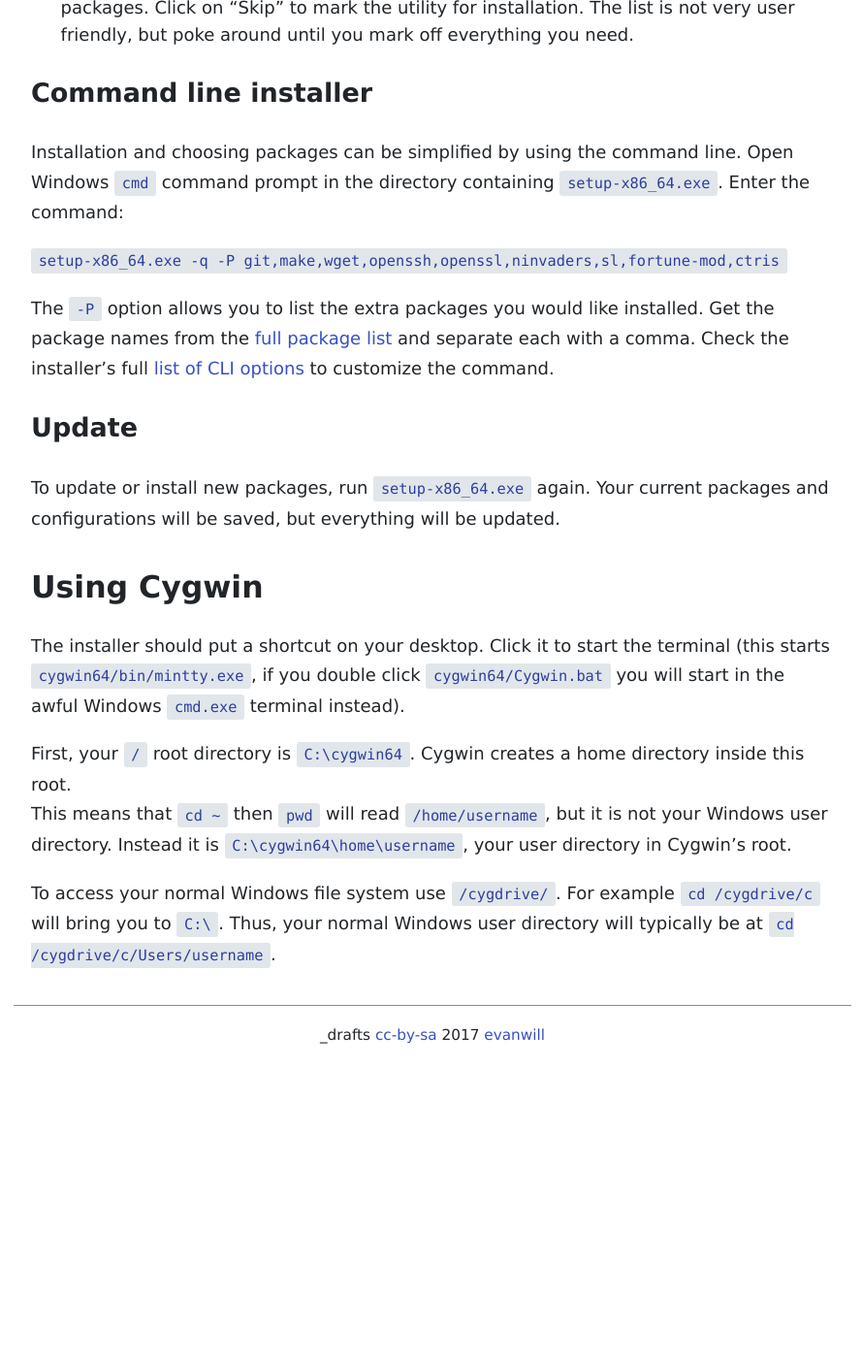
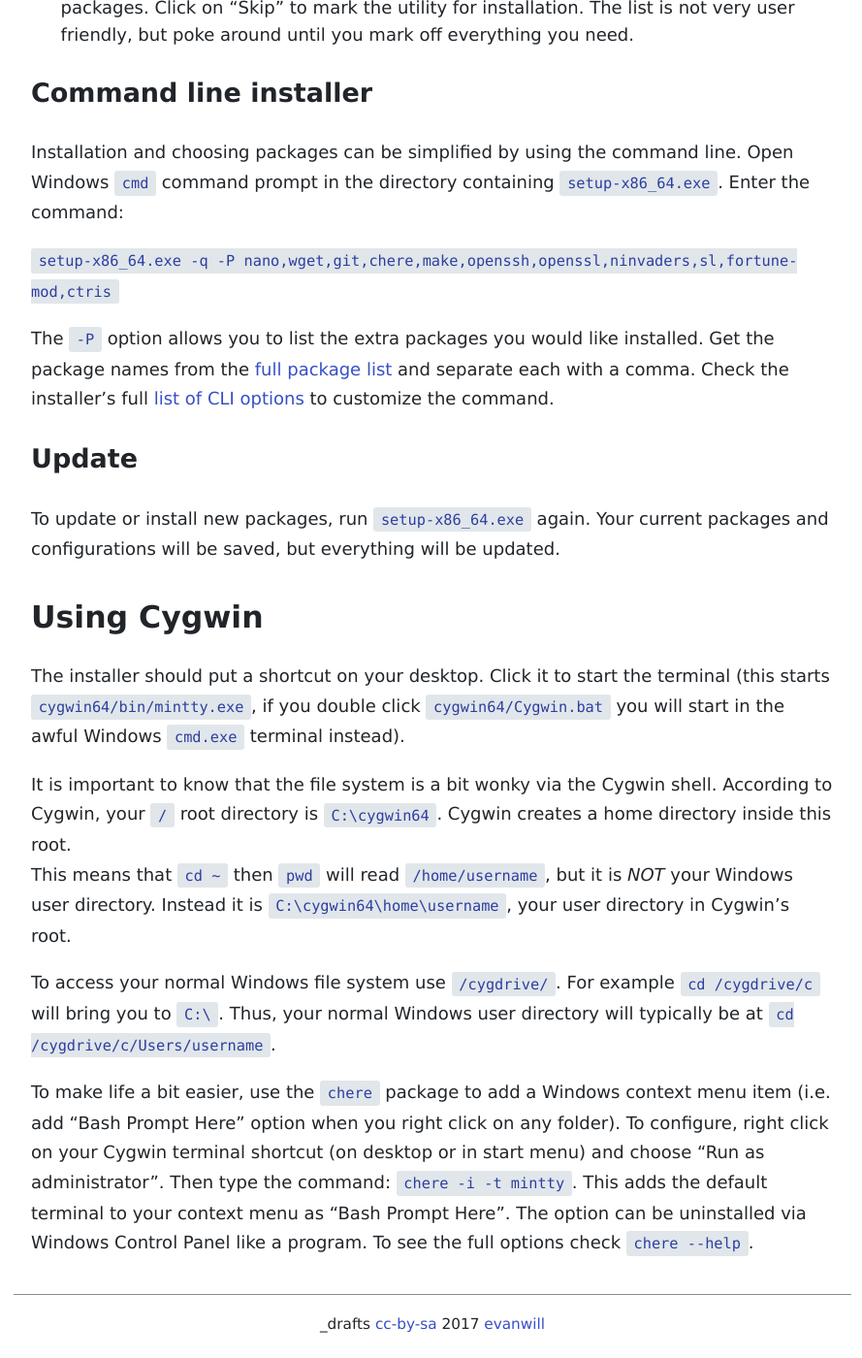
Before and after one commit to evanwill/_drafts, a Jekyll site: the page built from _notes/cygwin.md, in a window 1280 px wide and 1400 px high, scrolled down 1151 px. Shown: the whole window at 97% size, without its empty margins (194-1083 px from the left). Built offline with Jekyll 4.4.1, drawn with Linux system fonts in a browser that asks for light colours; before the commit the page ends 2253 px from its top, so only the background shows below that.

Commit message:
update cygwin

```diff
--- a/_notes/cygwin.md
+++ b/_notes/cygwin.md
@@ -34,7 +34,7 @@
 Open Windows `cmd` command prompt in the directory containing `setup-x86_64.exe`.
 Enter the command:
 
-`setup-x86_64.exe -q -P git,make,wget,openssh,openssl,ninvaders,sl,fortune-mod,ctris`
+`setup-x86_64.exe -q -P nano,wget,git,chere,make,openssh,openssl,ninvaders,sl,fortune-mod,ctris`
 
 The `-P` option allows you to list the extra packages you would like installed.
 Get the package names from the [full package list](https://cygwin.com/packages/package_list.html) and separate each with a comma.
@@ -47,13 +47,22 @@
 
 ## Using Cygwin
 
-The installer should put a shortcut on your desktop. Click it to start the terminal (this starts `cygwin64/bin/mintty.exe`, if you double click `cygwin64/Cygwin.bat` you will start in the awful Windows `cmd.exe` terminal instead).
+The installer should put a shortcut on your desktop.
+Click it to start the terminal (this starts `cygwin64/bin/mintty.exe`, if you double click `cygwin64/Cygwin.bat` you will start in the awful Windows `cmd.exe` terminal instead).
 
-First, your `/` root directory is `C:\cygwin64`.
+It is important to know that the file system is a bit wonky via the Cygwin shell.
+According to Cygwin, your `/` root directory is `C:\cygwin64`.
 Cygwin creates a home directory inside this root.
-This means that `cd ~` then `pwd` will read `/home/username`, but it is not your Windows user directory.
+This means that `cd ~` then `pwd` will read `/home/username`, but it is *NOT* your Windows user directory.
 Instead it is `C:\cygwin64\home\username`, your user directory in Cygwin's root.
 
 To access your normal Windows file system use `/cygdrive/`.
 For example `cd /cygdrive/c` will bring you to `C:\`.
 Thus, your normal Windows user directory will typically be at `cd /cygdrive/c/Users/username`.
+
+To make life a bit easier, use the `chere` package to add a Windows context menu item (i.e. add "Bash Prompt Here" option when you right click on any folder).
+To configure, right click on your Cygwin terminal shortcut (on desktop or in start menu) and choose "Run as administrator".
+Then type the command: `chere -i -t mintty`.
+This adds the default terminal to your context menu as "Bash Prompt Here".
+The option can be uninstalled via Windows Control Panel like a program.
+To see the full options check `chere --help`.
```
